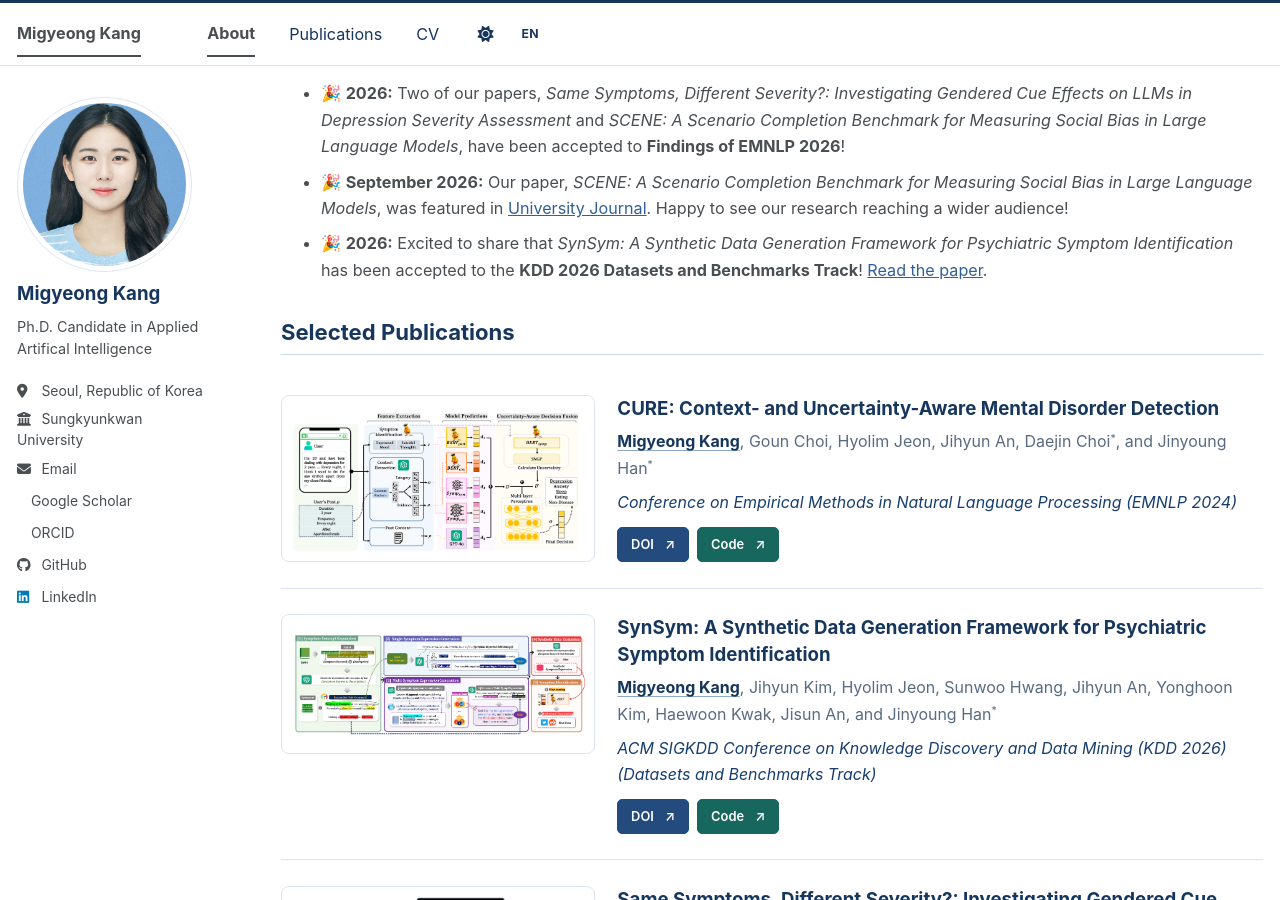
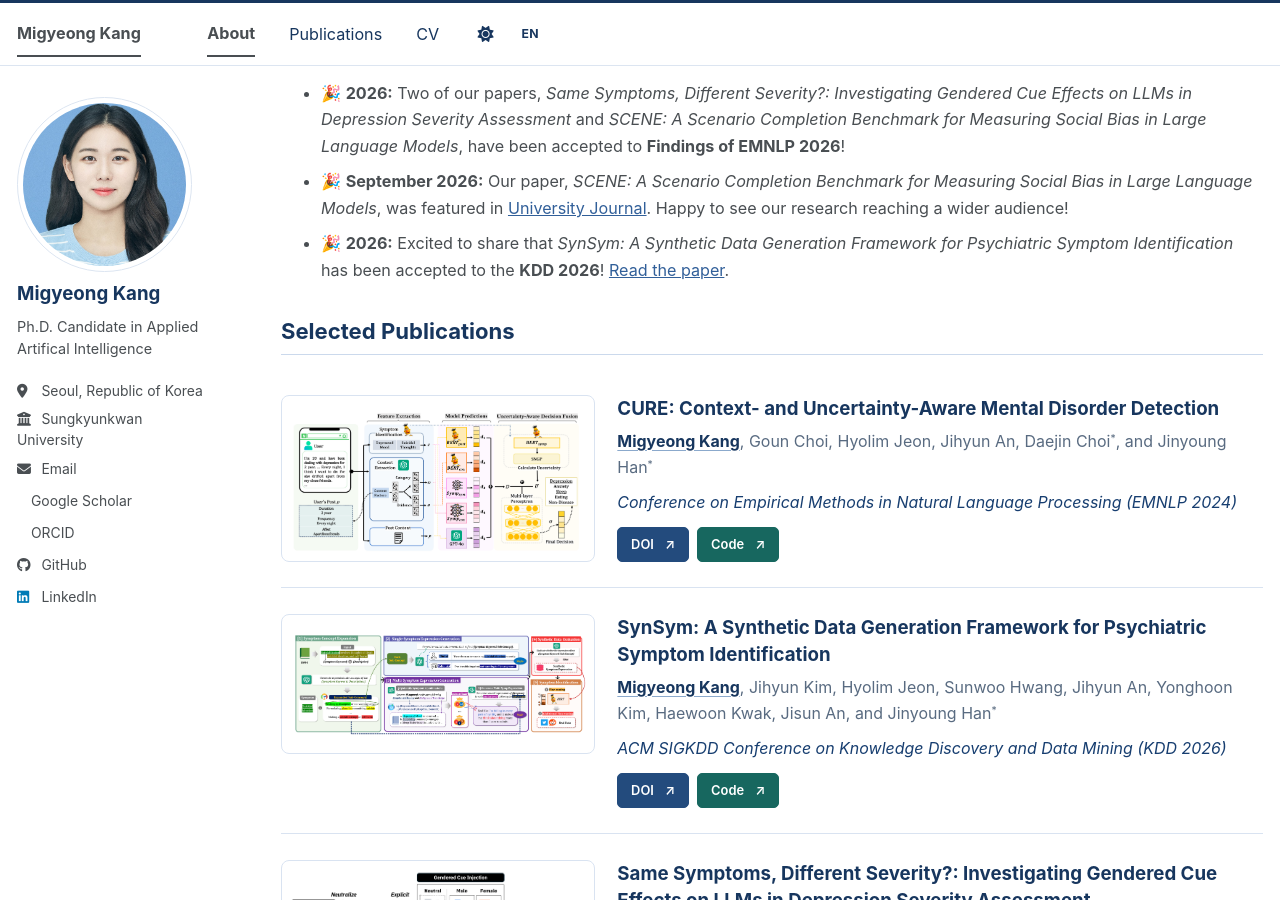
Before and after one commit to gyeong707/gyeong707.github.io, a Jekyll site: the page built from _pages/about.md, in a window 1280 px wide and 900 px high, scrolled down 455 px. Built offline with Jekyll 4.4.1, drawn with Linux system fonts in a browser that asks for light colours; a style sheet for code colours, icons or effects is not loaded.

Commit message:
Remove KDD track wording from website and CVs

```diff
--- a/_data/papers.json
+++ b/_data/papers.json
@@ -42,7 +42,7 @@
     "year": 2026,
     "title": "SynSym: A Synthetic Data Generation Framework for Psychiatric Symptom Identification",
     "authors": "Migyeong Kang, Jihyun Kim, Hyolim Jeon, Sunwoo Hwang, Jihyun An, Yonghoon Kim, Haewoon Kwak, Jisun An, and Jinyoung Han*",
-    "venue": "ACM SIGKDD Conference on Knowledge Discovery and Data Mining (KDD 2026) (Datasets and Benchmarks Track)",
+    "venue": "ACM SIGKDD Conference on Knowledge Discovery and Data Mining (KDD 2026)",
     "links": [
       {
         "label": "DOI",
--- a/_pages/about-ko.md
+++ b/_pages/about-ko.md
@@ -20,7 +20,7 @@ description: "성균관대학교 응용인공지능학과 박사과정 강미경
 
 - 🎉 **2026년:** *같은 증상, 다른 중증도?: 우울 중증도 평가에서 성별 단서가 대규모 언어모델에 미치는 영향*과 *SCENE: 대규모 언어모델의 사회적 편향 측정을 위한 시나리오 완성 벤치마크*, 두 편의 논문이 **Findings of EMNLP 2026**에 채택되었습니다!
 - 🎉 **2026년 9월:** *SCENE: 대규모 언어모델의 사회적 편향 측정을 위한 시나리오 완성 벤치마크* 연구가 [대학저널](https://dhnews.co.kr/news/view/1065598902277328)에 소개되었습니다. 더 많은 분들께 연구를 알릴 수 있어 기쁩니다!
-- 🎉 **2026년:** *SynSym: 정신건강 증상 식별을 위한 합성 데이터 생성 프레임워크* 논문이 **KDD 2026 Datasets and Benchmarks 트랙**에 채택되었습니다! [논문 보기](https://doi.org/10.1145/3770854.3785698)
+- 🎉 **2026년:** *SynSym: 정신건강 증상 식별을 위한 합성 데이터 생성 프레임워크* 논문이 **KDD 2026**에 채택되었습니다! [논문 보기](https://doi.org/10.1145/3770854.3785698)
 
 ## 주요 논문
 
--- a/_pages/about.md
+++ b/_pages/about.md
@@ -21,7 +21,7 @@ You can find my research on the [Publications]({{ '/publications/' | relative_ur
 
 - 🎉 **2026:** Two of our papers, *Same Symptoms, Different Severity?: Investigating Gendered Cue Effects on LLMs in Depression Severity Assessment* and *SCENE: A Scenario Completion Benchmark for Measuring Social Bias in Large Language Models*, have been accepted to **Findings of EMNLP 2026**!
 - 🎉 **September 2026:** Our paper, *SCENE: A Scenario Completion Benchmark for Measuring Social Bias in Large Language Models*, was featured in [University Journal](https://dhnews.co.kr/news/view/1065598902277328). Happy to see our research reaching a wider audience!
-- 🎉 **2026:** Excited to share that *SynSym: A Synthetic Data Generation Framework for Psychiatric Symptom Identification* has been accepted to the **KDD 2026 Datasets and Benchmarks Track**! [Read the paper](https://doi.org/10.1145/3770854.3785698).
+- 🎉 **2026:** Excited to share that *SynSym: A Synthetic Data Generation Framework for Psychiatric Symptom Identification* has been accepted to the **KDD 2026**! [Read the paper](https://doi.org/10.1145/3770854.3785698).
 
 ## Selected Publications
 
```
Also changed, not shown: 2 other files.
